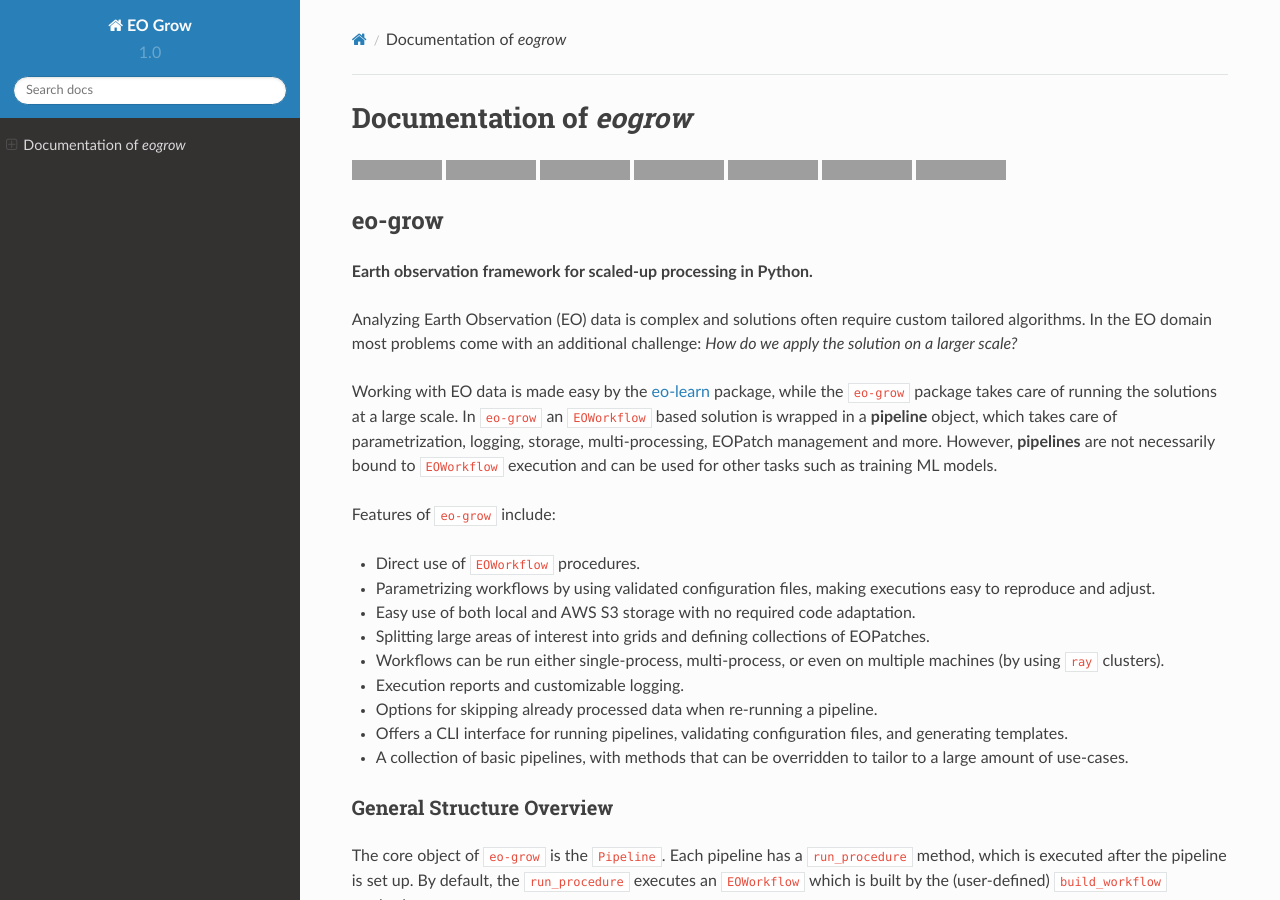
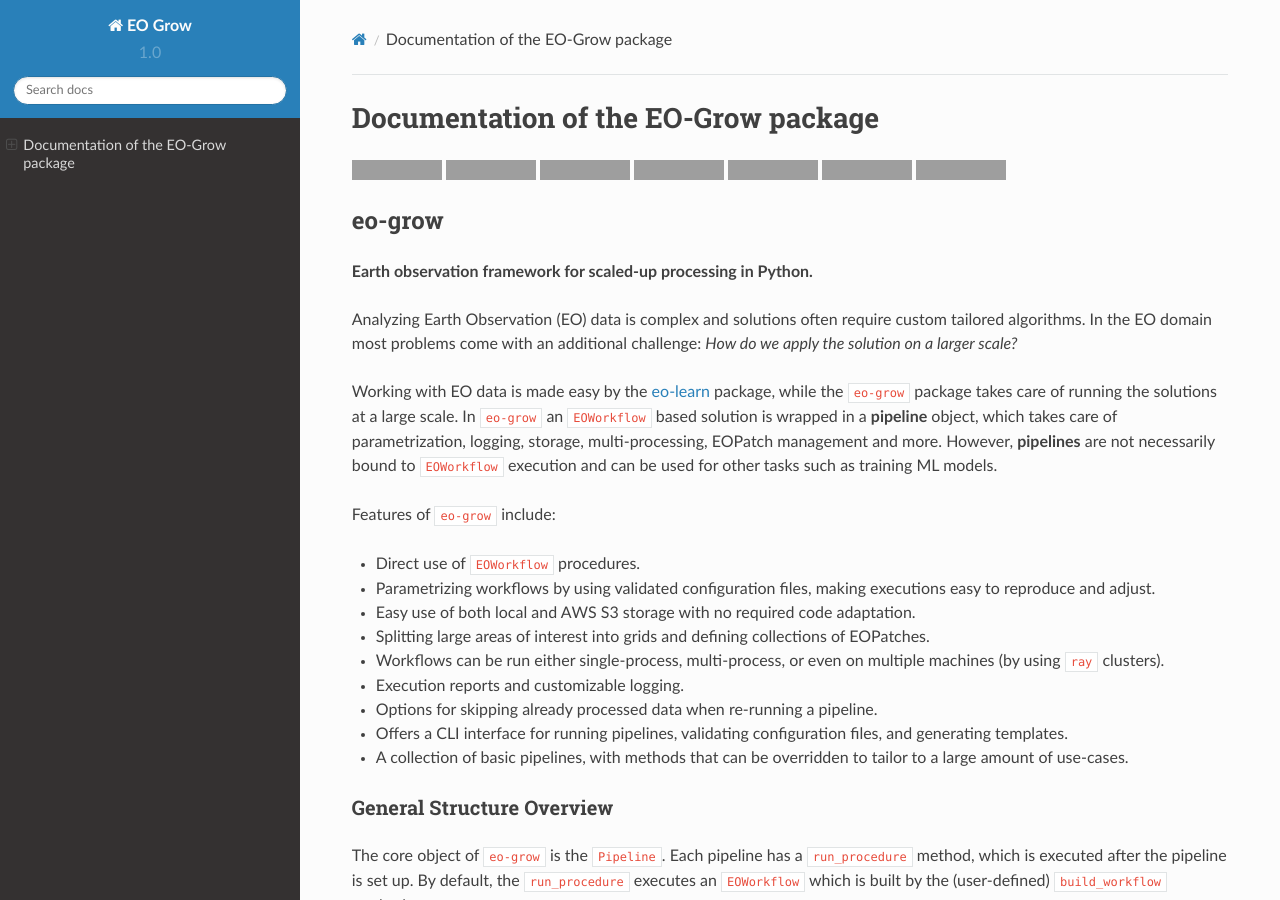
Before and after one commit to sentinel-hub/eo-grow, a Sphinx documentation site: the page built from docs/source/index.rst, in a window 1280 px wide and 900 px high, cut to the strip 0-900 px from the top of the window. Built offline with Sphinx 7.4.7 and the Read the Docs theme 2.0.0, drawn with Linux system fonts in a browser that asks for light colours; grey boxes are pictures that could not be loaded.

```diff
--- a/docs/source/index.rst
+++ b/docs/source/index.rst
@@ -1,5 +1,5 @@
-Documentation of `eogrow`
-*************************
+Documentation of the EO-Grow package
+************************************
 
 .. mdinclude:: markdowns/INTRO.md
 
```
Also changed, not shown: README.md (+1 -1 lines), docs/source/figures/eo-grow.png (added).
